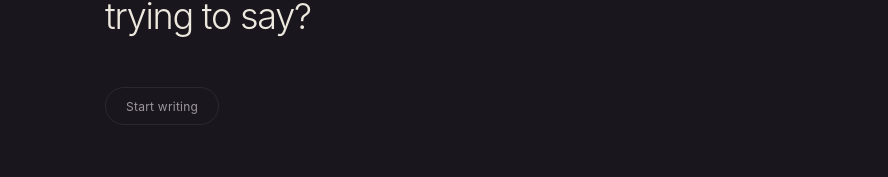
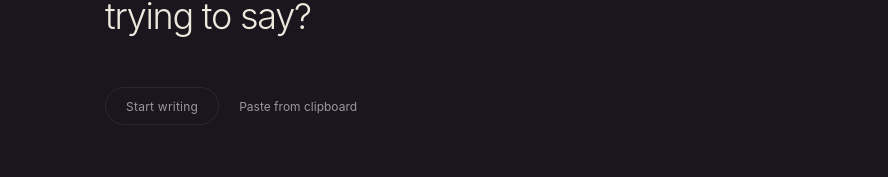
Before and after one commit to nelsonfimin-code/padimi, a React (Vite) app: page / in a window 1280 px wide. Shown: the part 355-532 px from the top of the page, without its empty margins (195-1083 px from the left). Built offline with nearby package versions, Linux system fonts and the light colour scheme.

Commit message:
add clipboard entry workflow

```diff
--- a/src/main.jsx
+++ b/src/main.jsx
@@ -30,6 +30,19 @@ function App() {
 
   const trimmed = draft.trim();
   const words = trimmed ? trimmed.split(/\s+/).length : 0;
+
+  async function pasteFromClipboard() {
+    try {
+      const text = await navigator.clipboard.readText();
+      if (!text.trim()) return;
+      setDraft(text);
+      setStage("writing");
+      setNudge(false);
+    } catch {
+      setStage("writing");
+      setNudge(true);
+    }
+  }
 
   async function doRefine() {
     if (loading) return;
@@ -111,7 +124,10 @@ function App() {
           {stage === "empty" && (
             <section className="rise">
               <h1>What are you<br />trying to say?</h1>
-              <button className="outline-pill" onClick={() => setStage("writing")}>Start writing</button>
+              <div className="start-actions">
+                <button className="outline-pill" onClick={() => setStage("writing")}>Start writing</button>
+                <button className="quiet-pill" onClick={pasteFromClipboard}>Paste from clipboard</button>
+              </div>
             </section>
           )}
 
--- a/src/styles.css
+++ b/src/styles.css
@@ -250,3 +250,20 @@ footer {
     transition: none !important;
   }
 }
+.start-actions {
+  display: flex;
+  align-items: center;
+  gap: 1.25rem;
+  flex-wrap: wrap;
+  margin-top: 3rem;
+}
+
+.start-actions .outline-pill { margin-top: 0; }
+
+.quiet-pill {
+  padding: .65rem 0;
+  color: var(--muted-foreground);
+  font-size: 12px;
+}
+
+.quiet-pill:hover { color: var(--foreground); }
```
